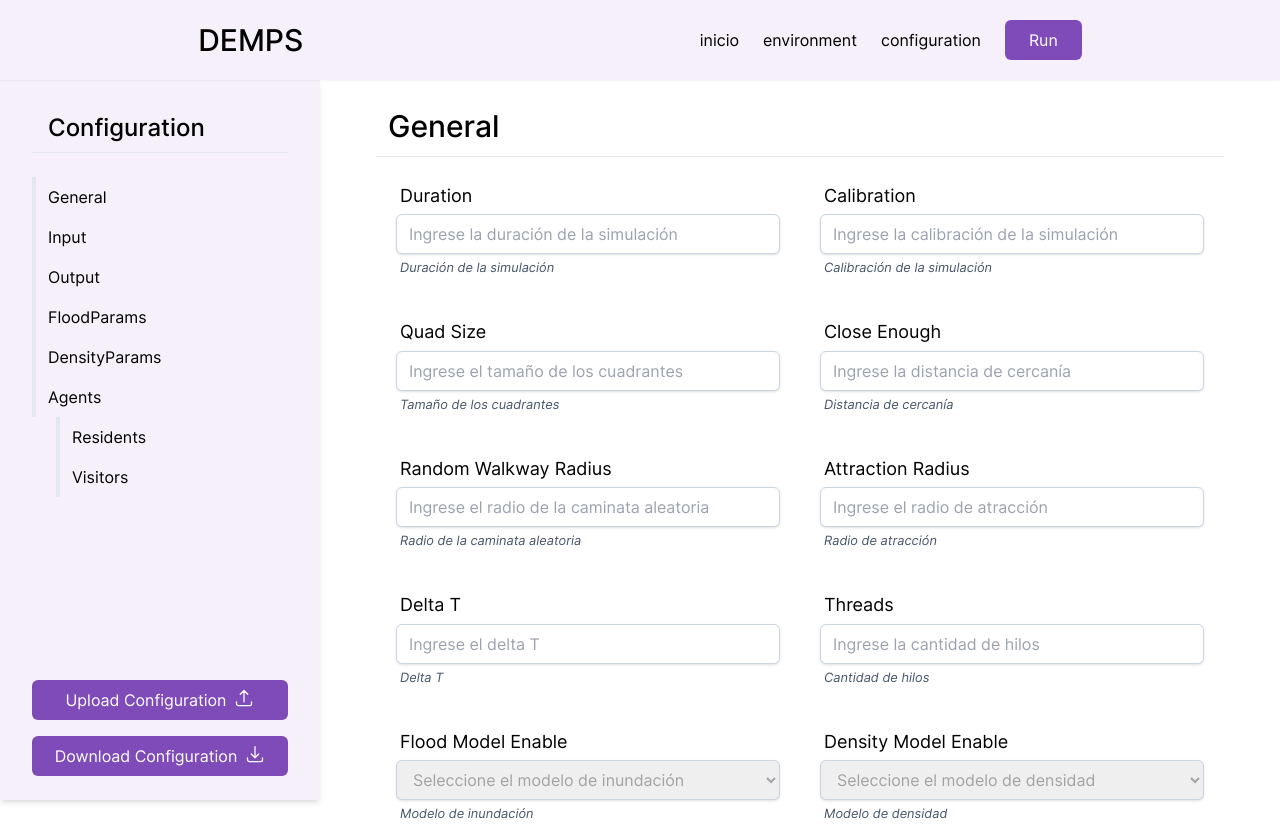
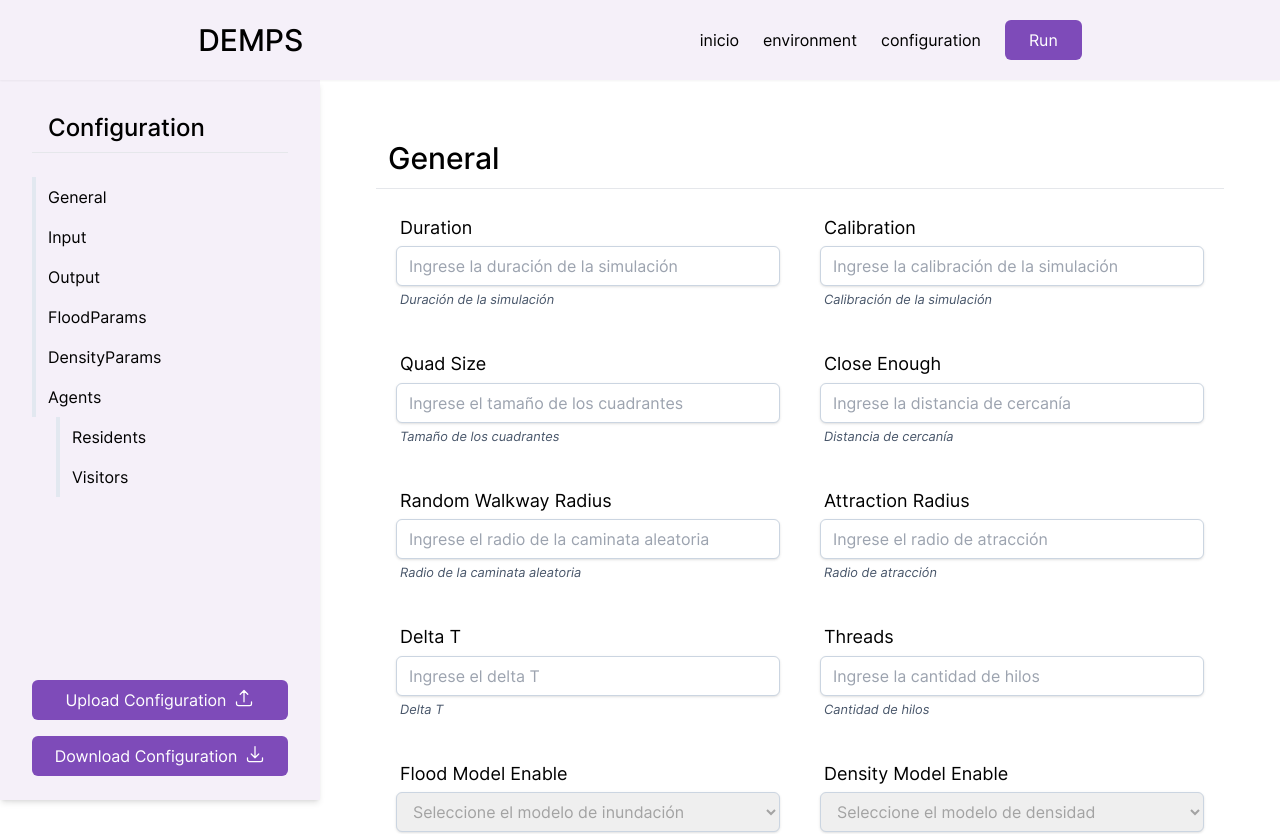
Before and after one commit to ariel-salgado/demps, a SvelteKit app: page /configuration in a window 1280 px wide. Shown: the top 834 px of the page. Built offline with nearby package versions, Linux system fonts and the light colour scheme.

Commit message:
Fixed form padding

```diff
--- a/src/routes/(app)/configuration/+page.svelte
+++ b/src/routes/(app)/configuration/+page.svelte
@@ -53,7 +53,7 @@
 {/snippet}
 
 <form
-	class="w-full grid grid-cols-2 gap-y-2 px-14 pt-4 pb-20"
+	class="w-full grid grid-cols-2 gap-y-2 px-14 pt-12 pb-20"
 	id="configuration-form"
 	method="POST"
 	action="?/download"
```
